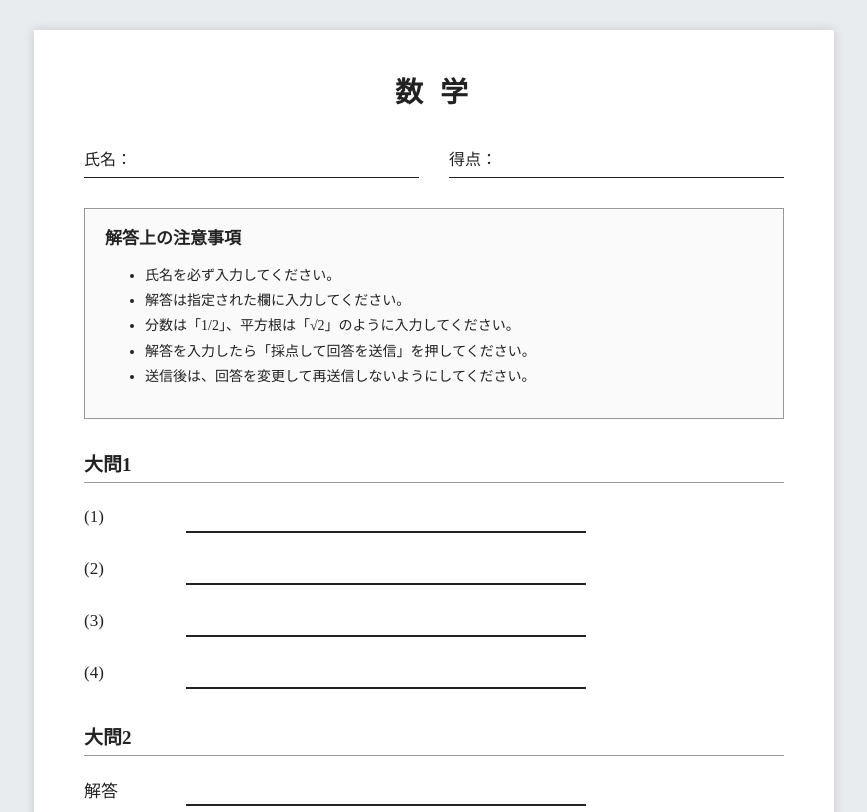
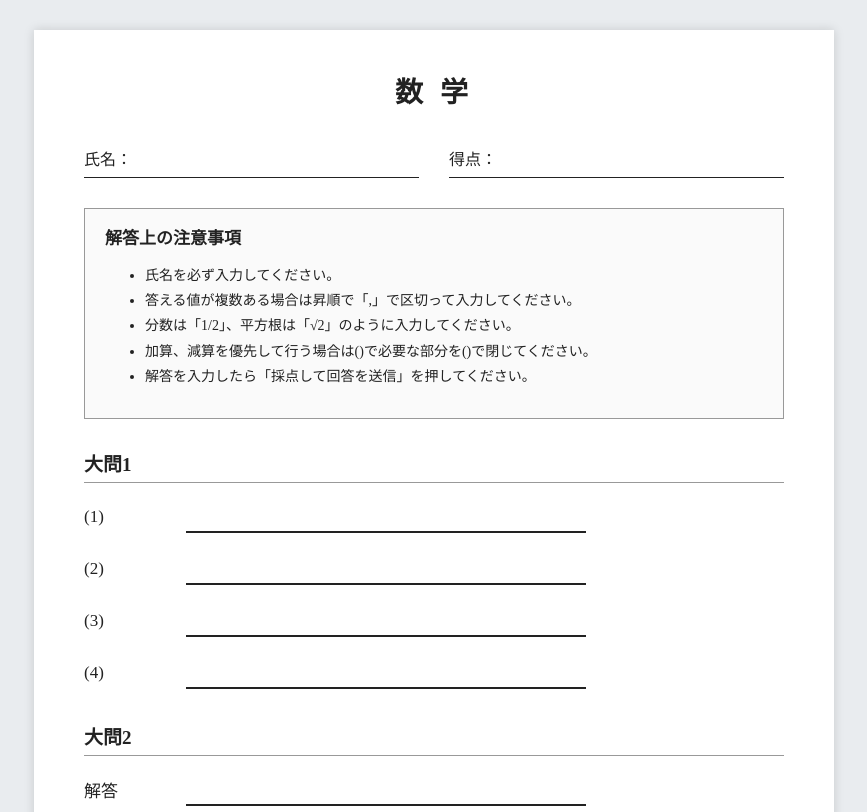
Before and after one commit to nody-syzygy/detour, a plain HTML site: page index.html in a window 1280 px wide. Shown: the top 812 px of the page, without its empty margins (206-1073 px from the left). Drawn offline with Linux system fonts and the light colour scheme.

Commit message:
Update index.html

```diff
--- a/index.html
+++ b/index.html
@@ -276,10 +276,11 @@ button:disabled {
     <div class="notice-content">
       <ul>
         <li>氏名を必ず入力してください。</li>
-        <li>解答は指定された欄に入力してください。</li>
+        <li>答える値が複数ある場合は昇順で「,」で区切って入力してください。</li>
         <li>分数は「1/2」、平方根は「√2」のように入力してください。</li>
+        <li>加算、減算を優先して行う場合は()で必要な部分を()で閉じてください。</li>
         <li>解答を入力したら「採点して回答を送信」を押してください。</li>
-        <li>送信後は、回答を変更して再送信しないようにしてください。</li>
+
       </ul>
     </div>
   </div>
```
